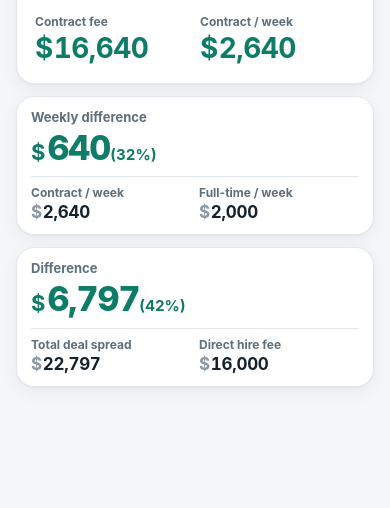
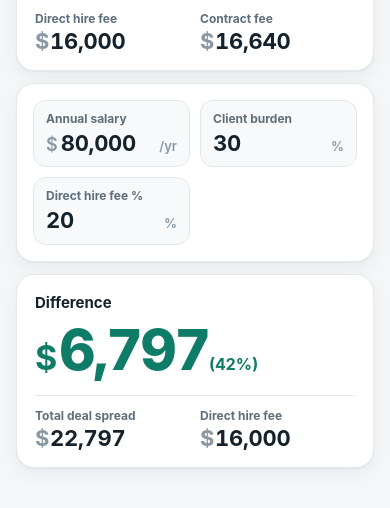
Before and after one commit to clintdonohue/Deal-calculator, a plain HTML site: page combined/index.html in a window 390 px wide. Shown: the part 621-1129 px from the top of the page. Before the commit the page ends 1048 px from the top, so only its background shows below. Drawn offline with Linux system fonts and the light colour scheme.

Commit message:
Restore the combined page layout and percent only the fee difference. (#17)
Put total spread back on top, keep the weekly card's four figures, and show the spread-versus-hire percent beside the bottom difference. Bump the service worker cache so installed phones load it.

Co-authored-by: Cursor Agent <cursoragent@cursor.com>
Co-authored-by: clintdonohue <clintdonohue@users.noreply.github.com>

```diff
--- a/combined/index.html
+++ b/combined/index.html
@@ -53,20 +53,7 @@ h1{margin:0;font-size:22px;line-height:1.2;letter-spacing:-.4px;font-weight:750}
 .money{display:flex;align-items:baseline;margin-top:8px;color:var(--accent);font-weight:800;font-variant-numeric:tabular-nums;line-height:1.1;white-space:nowrap;overflow:hidden}
 .money .cur{font-size:34px;font-weight:750;margin-right:2px}
 .amt{font-size:56px;letter-spacing:-2px}
-.lead{padding:22px 18px 18px}
-.lead .money .cur{font-size:40px}
-.lead .amt{font-size:64px}
-.lead .pair{margin-top:18px;padding-top:14px}
-.lead .pair .val{font-size:28px;font-weight:800;color:var(--accent);letter-spacing:-.6px}
-.lead .pair .val span{color:var(--accent);font-weight:750}
-.quiet{padding:12px 14px 12px}
-.quiet .hero-label{font-size:13px;font-weight:650;color:var(--sub)}
-.quiet .money{margin-top:4px}
-.quiet .money .cur{font-size:22px;font-weight:700}
-.quiet .sum{font-size:34px;font-weight:800;letter-spacing:-1px}
-.money .pct{font-size:15px;font-weight:650;white-space:nowrap}
-.quiet .pair{margin-top:10px;padding-top:8px;gap:8px}
-.quiet .pair .val{font-size:17px}
+.money .pct{font-size:16px;font-weight:650;white-space:nowrap}
 .pair{display:grid;grid-template-columns:minmax(0,1fr) minmax(0,1fr);gap:10px;margin-top:14px;padding-top:12px;border-top:1px solid var(--line)}
 .pair .lbl{font-size:12px;font-weight:650;color:var(--sub);margin-bottom:2px}
 .pair .val{font-size:22px;font-weight:750;letter-spacing:-.3px;font-variant-numeric:tabular-nums;color:var(--ink);white-space:nowrap;overflow:hidden}
@@ -94,6 +81,11 @@ h1{margin:0;font-size:22px;line-height:1.2;letter-spacing:-.4px;font-weight:750}
     </div>
   </header>
 
+  <section class="card hero" aria-label="Total deal spread">
+    <div class="hero-label">Total deal spread</div>
+    <div class="money" aria-live="polite"><span class="cur" aria-hidden="true">$</span><span class="amt" id="total"></span></div>
+  </section>
+
   <section class="card" aria-label="Rates">
     <div class="card-title">Rates</div>
     <div class="fields">
@@ -104,7 +96,20 @@ h1{margin:0;font-size:22px;line-height:1.2;letter-spacing:-.4px;font-weight:750}
     </div>
   </section>
 
-  <section class="card" aria-label="Hire inputs">
+  <section class="card hero" aria-label="Weekly cost">
+    <div class="hero-label">Weekly difference</div>
+    <div class="money" aria-live="polite"><span class="cur" aria-hidden="true">$</span><span class="amt" id="diff"></span></div>
+    <div class="pair">
+      <div><div class="lbl">Contract / week</div><div class="val"><span aria-hidden="true">$</span><b id="contract"></b></div></div>
+      <div><div class="lbl">Full-time / week</div><div class="val"><span aria-hidden="true">$</span><b id="fulltime"></b></div></div>
+    </div>
+    <div class="pair">
+      <div><div class="lbl">Direct hire fee</div><div class="val"><span aria-hidden="true">$</span><b id="directHire"></b></div></div>
+      <div><div class="lbl">Contract fee</div><div class="val"><span aria-hidden="true">$</span><b id="contractFee"></b></div></div>
+    </div>
+  </section>
+
+  <section class="card" aria-label="Weekly inputs">
     <div class="fields">
       <label class="field"><span class="lbl">Annual salary</span><span class="entry"><span class="pre">$</span><input id="salary" data-k="salary" type="text" inputmode="decimal" autocomplete="off"><span class="suf">/yr</span></span></label>
       <label class="field"><span class="lbl">Client burden</span><span class="entry"><input id="clientBurden" data-k="clientBurden" type="text" inputmode="decimal" autocomplete="off"><span class="suf">%</span></span></label>
@@ -112,30 +117,12 @@ h1{margin:0;font-size:22px;line-height:1.2;letter-spacing:-.4px;font-weight:750}
     </div>
   </section>
 
-  <section class="card hero lead" aria-label="Total deal spread">
-    <div class="hero-label">Total deal spread</div>
-    <div class="money" aria-live="polite"><span class="cur" aria-hidden="true">$</span><span class="amt" id="total"></span></div>
-    <div class="pair">
-      <div><div class="lbl">Contract fee</div><div class="val"><span aria-hidden="true">$</span><b id="contractFee"></b></div></div>
-      <div><div class="lbl">Contract / week</div><div class="val"><span aria-hidden="true">$</span><b id="leadContract"></b></div></div>
-    </div>
-  </section>
-
-  <section class="card hero quiet" aria-label="Weekly cost">
-    <div class="hero-label">Weekly difference</div>
-    <div class="money" aria-live="polite"><span class="cur" id="diffCur" aria-hidden="true">$</span><span class="sum" id="diff"></span><span class="pct" id="diffPct"></span></div>
-    <div class="pair">
-      <div><div class="lbl">Contract / week</div><div class="val"><span aria-hidden="true">$</span><b id="contract"></b></div></div>
-      <div><div class="lbl">Full-time / week</div><div class="val"><span aria-hidden="true">$</span><b id="fulltime"></b></div></div>
-    </div>
-  </section>
-
-  <section class="card hero quiet" aria-label="Spread versus direct hire fee">
+  <section class="card hero" aria-label="Spread versus direct hire fee">
     <div class="hero-label">Difference</div>
-    <div class="money" aria-live="polite"><span class="cur" id="vsCur" aria-hidden="true">$</span><span class="sum" id="vsDiff"></span><span class="pct" id="vsPct"></span></div>
+    <div class="money" aria-live="polite"><span class="cur" aria-hidden="true">$</span><span class="amt" id="vsDiff"></span><span class="pct" id="vsPct"></span></div>
     <div class="pair">
       <div><div class="lbl">Total deal spread</div><div class="val"><span aria-hidden="true">$</span><b id="vsSpread"></b></div></div>
-      <div><div class="lbl">Direct hire fee</div><div class="val"><span aria-hidden="true">$</span><b id="directHire"></b></div></div>
+      <div><div class="lbl">Direct hire fee</div><div class="val"><span aria-hidden="true">$</span><b id="vsHire"></b></div></div>
     </div>
   </section>
 </main>
@@ -164,14 +151,10 @@ h1{margin:0;font-size:22px;line-height:1.2;letter-spacing:-.4px;font-weight:750}
     var r = Math.round(n);
     return (r < 0 ? '−' : '') + Math.abs(r).toLocaleString('en-US');
   }
-  function paintDiff(curId, numId, pctId, n, base){
-    if (!ok(n)) { $(curId).textContent = ''; $(numId).textContent = '—'; $(pctId).textContent = ''; return; }
-    var r = Math.round(n);
-    $(curId).textContent = r < 0 ? '−$' : '$';
-    $(numId).textContent = Math.abs(r).toLocaleString('en-US');
-    if (!ok(base) || base === 0) { $(pctId).textContent = ''; return; }
-    var p = Math.round(n / base * 100);
-    $(pctId).textContent = ' (' + (p < 0 ? '−' : '') + Math.abs(p) + '%)';
+  function pctOf(diff, base){
+    if (!ok(diff) || !ok(base) || base === 0) return '';
+    var p = Math.round(diff / base * 100);
+    return ' (' + (p < 0 ? '−' : '') + Math.abs(p) + '%)';
   }
 
   var $ = function(id){ return document.getElementById(id); };
@@ -191,22 +174,25 @@ h1{margin:0;font-size:22px;line-height:1.2;letter-spacing:-.4px;font-weight:750}
   }
 
   function fitAmounts(){
-    var el = $('total'), len = el.textContent.length;
-    var avail = el.parentNode.clientWidth - 40;
-    el.style.fontSize = Math.max(36, Math.min(64, avail / (Math.max(len,4) * 0.62))).toFixed(1) + 'px';
+    Array.prototype.forEach.call(document.querySelectorAll('.amt'), function(el){
+      var len = el.textContent.length;
+      var avail = el.parentNode.clientWidth - 30;
+      el.style.fontSize = Math.max(30, Math.min(56, avail / (Math.max(len,4) * 0.62))).toFixed(1) + 'px';
+    });
   }
 
   function render(active){
     Object.keys(inputs).forEach(function(k){ if (k !== active) inputs[k].value = fieldText(k); });
     $('total').textContent = dollars(total());
-    paintDiff('diffCur', 'diff', 'diffPct', difference(), fulltime());
+    $('diff').textContent = dollars(difference());
     $('contract').textContent = dollars(contract());
-    $('leadContract').textContent = dollars(contract());
     $('fulltime').textContent = dollars(fulltime());
     $('directHire').textContent = dollars(directHire());
     $('contractFee').textContent = dollars(contractFee());
-    paintDiff('vsCur', 'vsDiff', 'vsPct', spreadVsHire(), directHire());
+    $('vsDiff').textContent = dollars(spreadVsHire());
+    $('vsPct').textContent = pctOf(spreadVsHire(), directHire());
     $('vsSpread').textContent = dollars(total());
+    $('vsHire').textContent = dollars(directHire());
     fitAmounts();
   }
 
--- a/combined/sw.js
+++ b/combined/sw.js
@@ -1,4 +1,4 @@
-var CACHE = 'rate-calculator-v10';
+var CACHE = 'rate-calculator-v11';
 var PRECACHE = ['./', './index.html'];
 
 self.addEventListener('install', function (event) {
```
